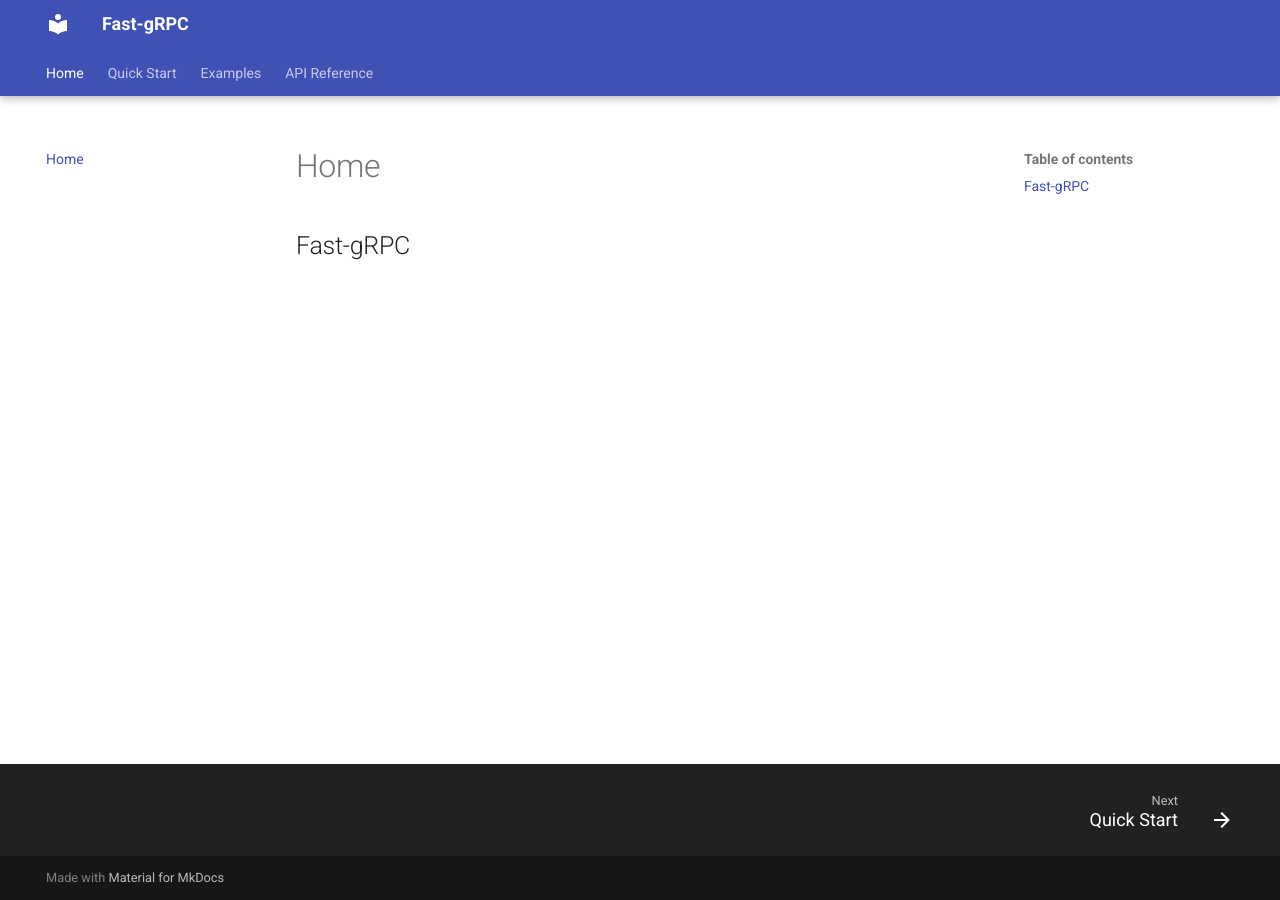
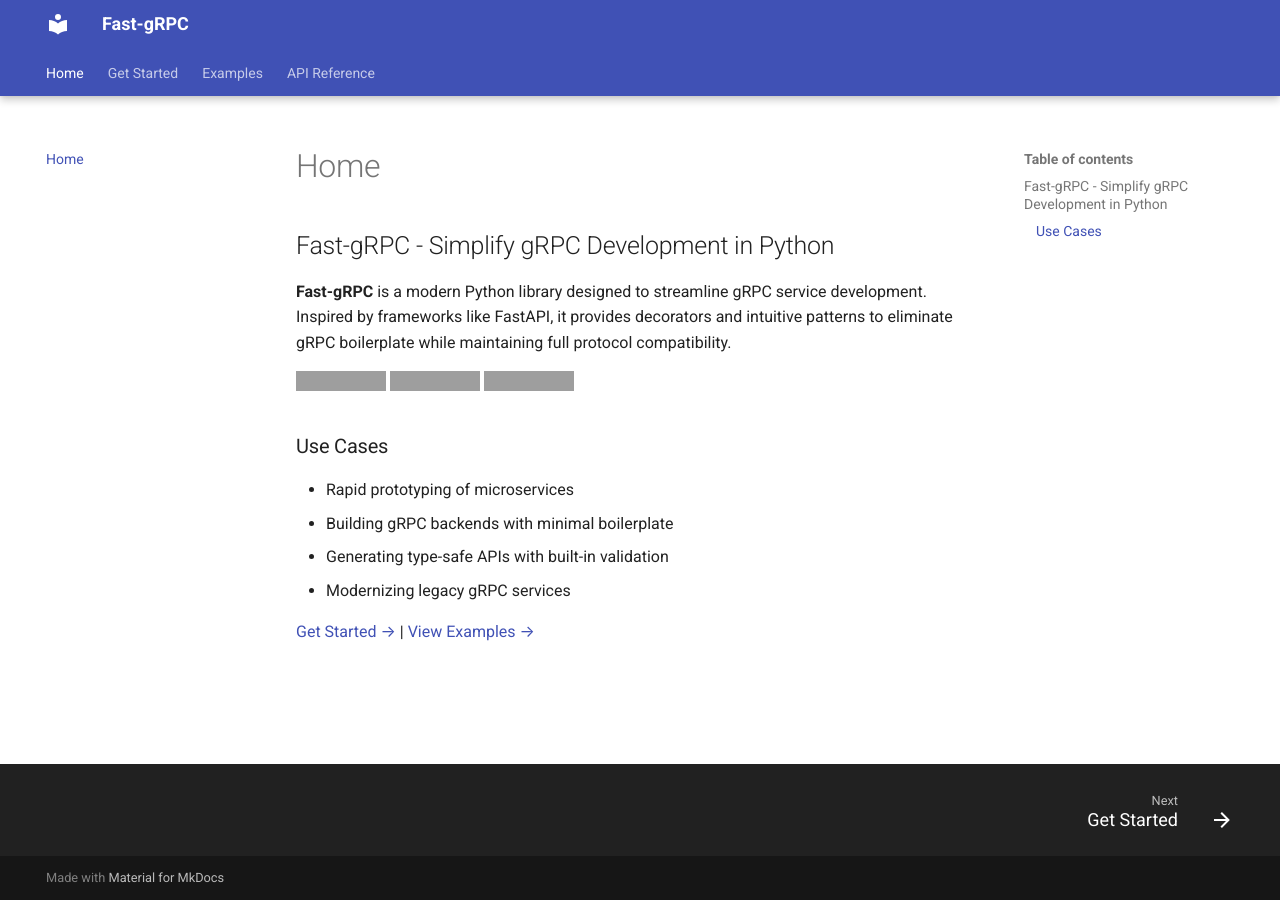
Before and after one commit to OlegYurchik/fast-grpc, an MkDocs documentation site: the page built from docs/index.md, in a window 1280 px wide. Built offline with MkDocs 1.6.1 and Material for MkDocs 9.7.7, drawn with Linux system fonts in a browser that asks for light colours; grey boxes are pictures that could not be loaded.

Commit message:
feat: update docs

```diff
--- a/docs/index.md
+++ b/docs/index.md
@@ -1 +1,17 @@
-# Fast-gRPC
+# Fast-gRPC - Simplify gRPC Development in Python
+
+**Fast-gRPC** is a modern Python library designed to streamline gRPC service development. Inspired
+by frameworks like FastAPI, it provides decorators and intuitive patterns to eliminate gRPC
+boilerplate while maintaining full protocol compatibility.
+
+[![PyPI Version](https://img.shields.io/pypi/v/fast-grpc)](https://pypi.org/project/py-fast-grpc/)
+![Python Versions](https://img.shields.io/pypi/pyversions/fast-grpc)
+[![GitHub Stars](https://img.shields.io/github/stars/OlegYurchik/fast-grpc)](https://github.com/OlegYurchik/fast-grpc)
+
+## Use Cases
+- Rapid prototyping of microservices
+- Building gRPC backends with minimal boilerplate
+- Generating type-safe APIs with built-in validation
+- Modernizing legacy gRPC services
+
+[Get Started →](get_started.md) | [View Examples →](examples.md)
--- a/mkdocs.yaml
+++ b/mkdocs.yaml
@@ -1,7 +1,7 @@
 site_name: Fast-gRPC
 nav:
   - Home: index.md
-  - Quick Start: quick_start.md
+  - Get Started: get_started.md
   - Examples: examples.md
   - API Reference: reference.md
 
@@ -51,6 +51,7 @@
             show_source: false
             crossref: true
             anchor: true
+  - codeinclude
 
 markdown_extensions:
   - admonition
--- a/pyproject.toml
+++ b/pyproject.toml
@@ -29,6 +29,7 @@
 mkdocs = "^1.6.1"
 mkdocs-material = "^9.6.15"
 mkdocstrings = {version = "^0.30.0", extras = ["python"]}
+mkdocs-codeinclude-plugin = "^0.2.1"
 
 [build-system]
 requires = ["poetry-core"]
```
Also changed, not shown: docs/examples.md (+60 -0 lines), docs/get_started.md (added, +31 -0 lines), docs/quick_start.md (deleted, +0 -1 lines), 2 other files.
